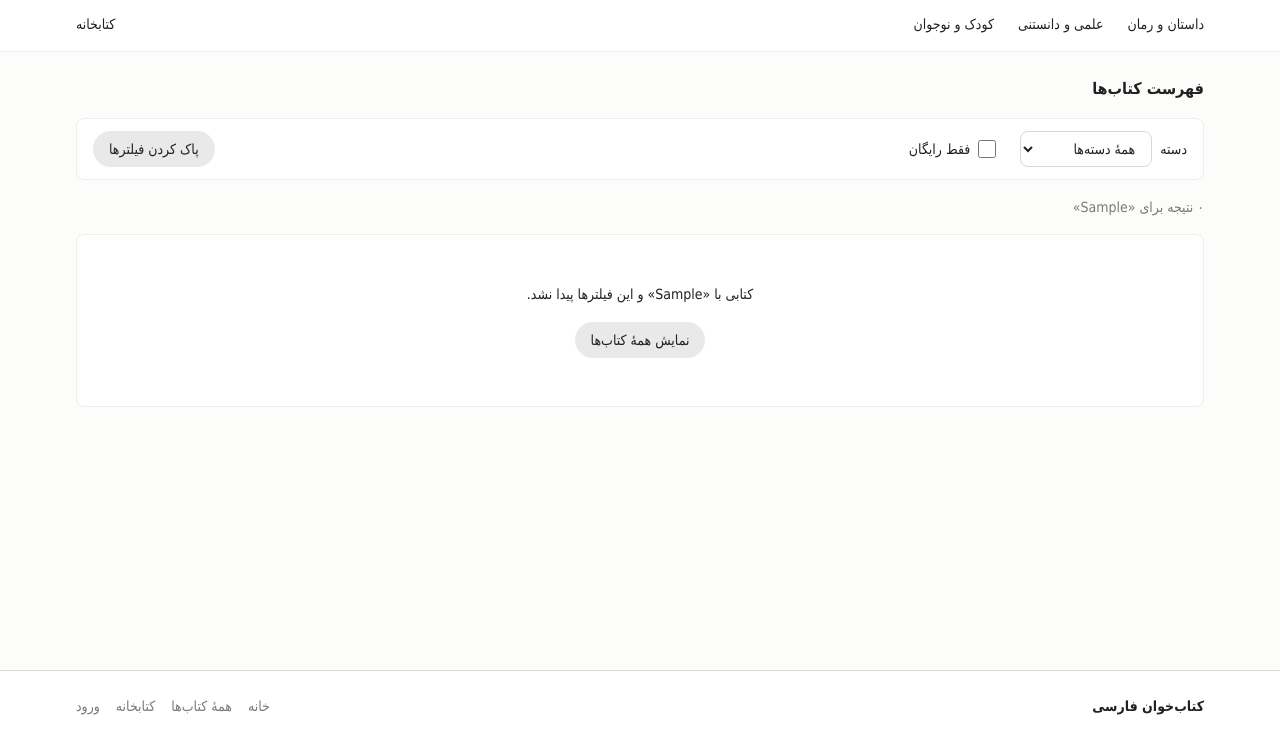
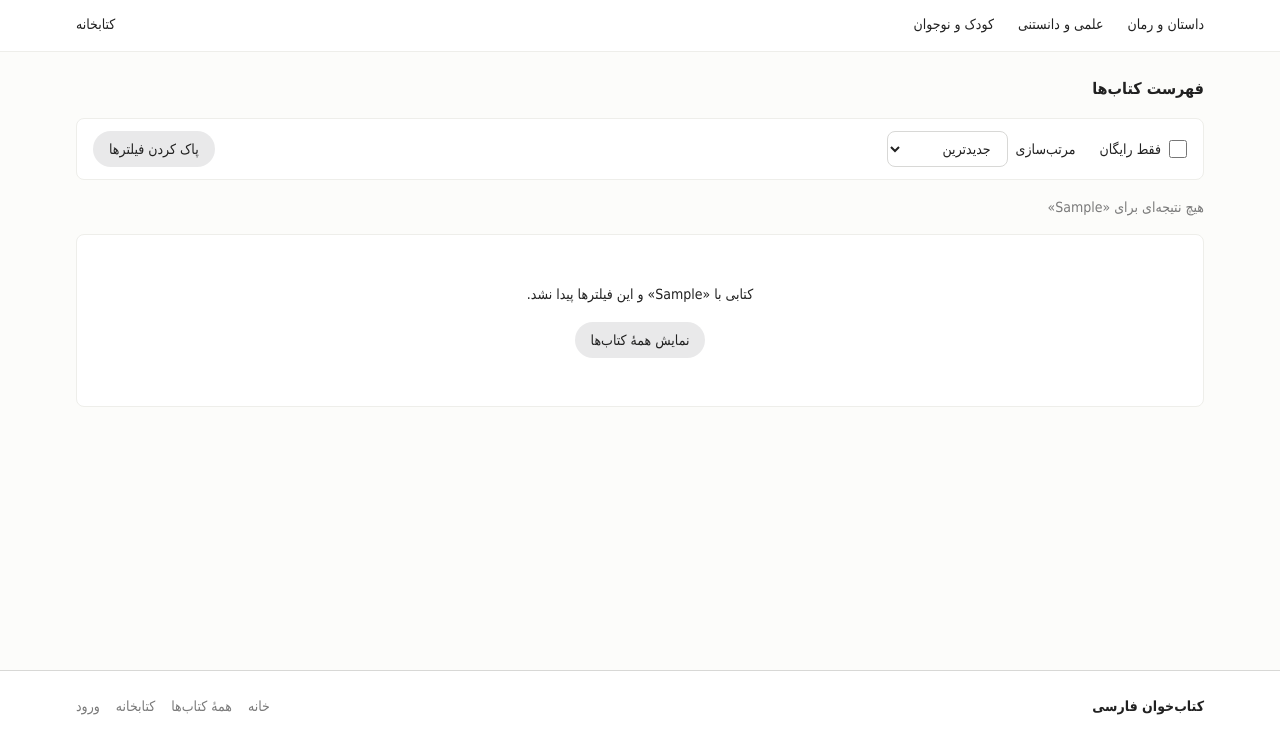
Before and after one commit to Sourenakia/HW1, a plain HTML site: page index.html in a window 1280 px wide. Both pictures are taken after typing "Sample" into the empty fields and a click on the button 336 px from the left and 36 px from the top of the page. Shown: the part 59-800 px from the top of the page. Drawn offline with Linux system fonts and the light colour scheme.

Commit message:
book list with search, combined filters and sorting

```diff
--- a/css/style.css
+++ b/css/style.css
@@ -285,7 +285,6 @@ body {
 .site-nav__link:hover {
   color: var(--color-primary);
 }
-
 @media (min-width: 768px) {
   /* Desktop: logo (right) · search (center) · account (left); nav on a second row. */
   .site-header__top {
--- a/js/catalog.js
+++ b/js/catalog.js
@@ -1,5 +1,5 @@
-// Book list selection: pure functions only (no DOM, no app state).
-// Sorting for the list page will be added here.
+// Book list selection: search, filters and sorting.
+// Pure functions only (no DOM, no app state).
 (function (App) {
   "use strict";
 
@@ -11,17 +11,37 @@
     });
   }
 
+  function compareNewestFirst(a, b) {
+    // ISO dates (YYYY-MM-DD) sort correctly as strings.
+    if (a.addedAt === b.addedAt) return 0;
+    return a.addedAt < b.addedAt ? 1 : -1;
+  }
+
+  var getFinalPrice = App.store.getFinalPrice;
+
+  // Price sorts use the final (discounted) price, as CLAUDE.md requires.
+  var SORT_COMPARATORS = {
+    "price-asc": function (a, b) { return getFinalPrice(a) - getFinalPrice(b); },
+    "price-desc": function (a, b) { return getFinalPrice(b) - getFinalPrice(a); },
+    "rating": function (a, b) { return b.rating - a.rating; }
+  };
+
   // Reads list filters from the hash query (a URLSearchParams).
-  // Invalid values are silently treated as "no filter".
+  // Invalid values are silently treated as "no filter" / default order.
   function parseListFilters(params) {
     var category = params.get("category") || "";
+    var sort = params.get("sort") || "";
+    var q = (params.get("q") || "").trim();
     return {
-      q: (params.get("q") || "").trim(),
+      // trim() keeps ZWNJ, so also drop queries that normalize to nothing.
+      q: normalizeText(q) === "" ? "" : q,
       category: isKnownCategory(category) ? category : "",
-      free: params.get("free") === "1"
+      free: params.get("free") === "1",
+      sort: SORT_COMPARATORS.hasOwnProperty(sort) ? sort : ""
     };
   }
 
+  // Sort is an ordering, not a filter, so it does not count here.
   function hasActiveFilters(filters) {
     return filters.q !== "" || filters.category !== "" || filters.free;
   }
@@ -30,7 +50,8 @@
     return App.utils.buildBooksHash({
       q: filters.q,
       category: filters.category,
-      free: filters.free ? "1" : ""
+      free: filters.free ? "1" : "",
+      sort: filters.sort
     });
   }
 
@@ -39,23 +60,21 @@
       normalizeText(book.author).indexOf(normalizedQuery) !== -1;
   }
 
-  function compareNewestFirst(a, b) {
-    // ISO dates (YYYY-MM-DD) sort correctly as strings.
-    if (a.addedAt === b.addedAt) return 0;
-    return a.addedAt < b.addedAt ? 1 : -1;
-  }
-
-  // Returns a new array; the input array is never modified.
-  // All filters are combined with AND.
+  // Returns a new array; the input array is never modified
+  // (filter() copies, and sort() then runs on that copy).
+  // All filters are combined with AND; ties fall back to newest first.
   function selectBooks(books, filters) {
     var query = normalizeText(filters.q || "");
+    var comparator = SORT_COMPARATORS[filters.sort];
     var result = books.filter(function (book) {
       if (query !== "" && !matchesQuery(book, query)) return false;
       if (filters.category && book.category !== filters.category) return false;
       if (filters.free && book.price !== 0) return false;
       return true;
     });
-    return result.sort(compareNewestFirst);
+    return result.sort(function (a, b) {
+      return (comparator ? comparator(a, b) : 0) || compareNewestFirst(a, b);
+    });
   }
 
   App.catalog = {
--- a/js/pages.js
+++ b/js/pages.js
@@ -16,41 +16,62 @@
     return { title: title, node: el("section", null, [el("h1", { text: title }), grid]) };
   }
 
-  function renderListSummary(count, query) {
-    var countText = App.utils.toPersianDigits(count);
-    var text = query
-      ? countText + " نتیجه برای «" + query + "»"
-      : countText + " کتاب";
-    return el("p", { class: "list-summary", role: "status", text: text });
+  // Puts the user's query inside «…» as text. <bdi> isolates its direction so
+  // characters like < > or Latin text don't reorder the surrounding Persian.
+  function quotedQuery(before, query, after) {
+    return [
+      document.createTextNode(before + "«"),
+      el("bdi", { text: query }),
+      document.createTextNode("»" + after)
+    ];
   }
 
-  function renderEmptyResults(query) {
-    var message = query
-      ? "کتابی با «" + query + "» و این فیلترها پیدا نشد."
-      : "کتابی با این فیلترها پیدا نشد.";
+  function renderListSummary(count, query) {
+    // "هیچ" instead of "۰": the Persian zero looks like a dot in many fonts.
+    var countText = count === 0 ? "هیچ" : App.utils.toPersianDigits(count);
+    var children = query
+      ? quotedQuery(countText + (count === 0 ? " نتیجه‌ای" : " نتیجه") + " برای ", query, "")
+      : [document.createTextNode(countText + (count === 0 ? " کتابی" : " کتاب"))];
+    return el("p", { class: "list-summary", role: "status" }, children);
+  }
+
+  function renderEmptyResults(filters) {
+    var children = filters.q
+      ? quotedQuery("کتابی با ", filters.q, " و این فیلترها پیدا نشد.")
+      : [document.createTextNode("کتابی با این فیلترها پیدا نشد.")];
+    // Same as "پاک کردن فیلترها": drop search and filters, keep the sort order.
+    var allBooksHash = App.catalog.buildListHash({ q: "", category: "", free: false, sort: filters.sort });
     return el("div", { class: "empty-state" }, [
-      el("p", { text: message }),
-      el("a", { class: "button button--neutral", href: "#/books", text: "نمایش همهٔ کتاب‌ها" })
+      el("p", null, children),
+      el("a", { class: "button button--neutral", href: allBooksHash, text: "نمایش همهٔ کتاب‌ها" })
     ]);
   }
 
-  function goToFilters(filters) {
-    location.hash = App.catalog.buildListHash(filters);
+  // Navigates to the list with one filter changed and all others kept.
+  function goToFilters(filters, key, value) {
+    var next = { q: filters.q, category: filters.category, free: filters.free, sort: filters.sort };
+    next[key] = value;
+    location.hash = App.catalog.buildListHash(next);
   }
 
-  function renderCategorySelect(filters) {
-    var select = el("select", { id: "filter-category", class: "list-filters__select" }, [
-      el("option", { value: "", text: "همهٔ دسته‌ها" })
-    ]);
-    App.store.getCategoriesInUse().forEach(function (category) {
-      select.appendChild(el("option", { value: category.id, text: category.label }));
-    });
-    select.value = filters.category;
+  var SORT_OPTIONS = [
+    { value: "", label: "جدیدترین" },
+    { value: "price-asc", label: "ارزان‌ترین" },
+    { value: "price-desc", label: "گران‌ترین" },
+    { value: "rating", label: "بیشترین امتیاز" }
+  ];
+
+  function renderSortSelect(filters) {
+    var select = el("select", { id: "filter-sort", class: "list-filters__select" },
+      SORT_OPTIONS.map(function (option) {
+        return el("option", { value: option.value, text: option.label });
+      }));
+    select.value = filters.sort;
     select.addEventListener("change", function () {
-      goToFilters({ q: filters.q, category: select.value, free: filters.free });
+      goToFilters(filters, "sort", select.value);
     });
     return el("div", { class: "list-filters__field" }, [
-      el("label", { for: "filter-category", text: "دسته" }),
+      el("label", { for: "filter-sort", text: "مرتب‌سازی" }),
       select
     ]);
   }
@@ -59,7 +80,7 @@
     var checkbox = el("input", { id: "filter-free", type: "checkbox" });
     checkbox.checked = filters.free;
     checkbox.addEventListener("change", function () {
-      goToFilters({ q: filters.q, category: filters.category, free: checkbox.checked });
+      goToFilters(filters, "free", checkbox.checked);
     });
     return el("div", { class: "list-filters__field" }, [
       checkbox,
@@ -69,8 +90,8 @@
 
   function renderListFilters(filters) {
     var form = el("form", { class: "list-filters", "aria-label": "فیلتر کتاب‌ها" }, [
-      renderCategorySelect(filters),
-      renderFreeCheckbox(filters)
+      renderFreeCheckbox(filters),
+      renderSortSelect(filters)
     ]);
     form.addEventListener("submit", function (event) {
       event.preventDefault();
@@ -79,7 +100,8 @@
     if (App.catalog.hasActiveFilters(filters)) {
       var clear = el("button", { class: "button button--neutral list-filters__clear", type: "button", text: "پاک کردن فیلترها" });
       clear.addEventListener("click", function () {
-        location.hash = "#/books";
+        // Clears search and filters; the chosen sort order is kept.
+        location.hash = App.catalog.buildListHash({ q: "", category: "", free: false, sort: filters.sort });
       });
       form.appendChild(clear);
     }
@@ -93,7 +115,7 @@
 
     var content = books.length > 0
       ? el("div", { class: "book-grid" }, books.map(renderBookCard))
-      : renderEmptyResults(filters.q);
+      : renderEmptyResults(filters);
 
     var node = el("section", null, [
       el("h1", { text: title }),
```
